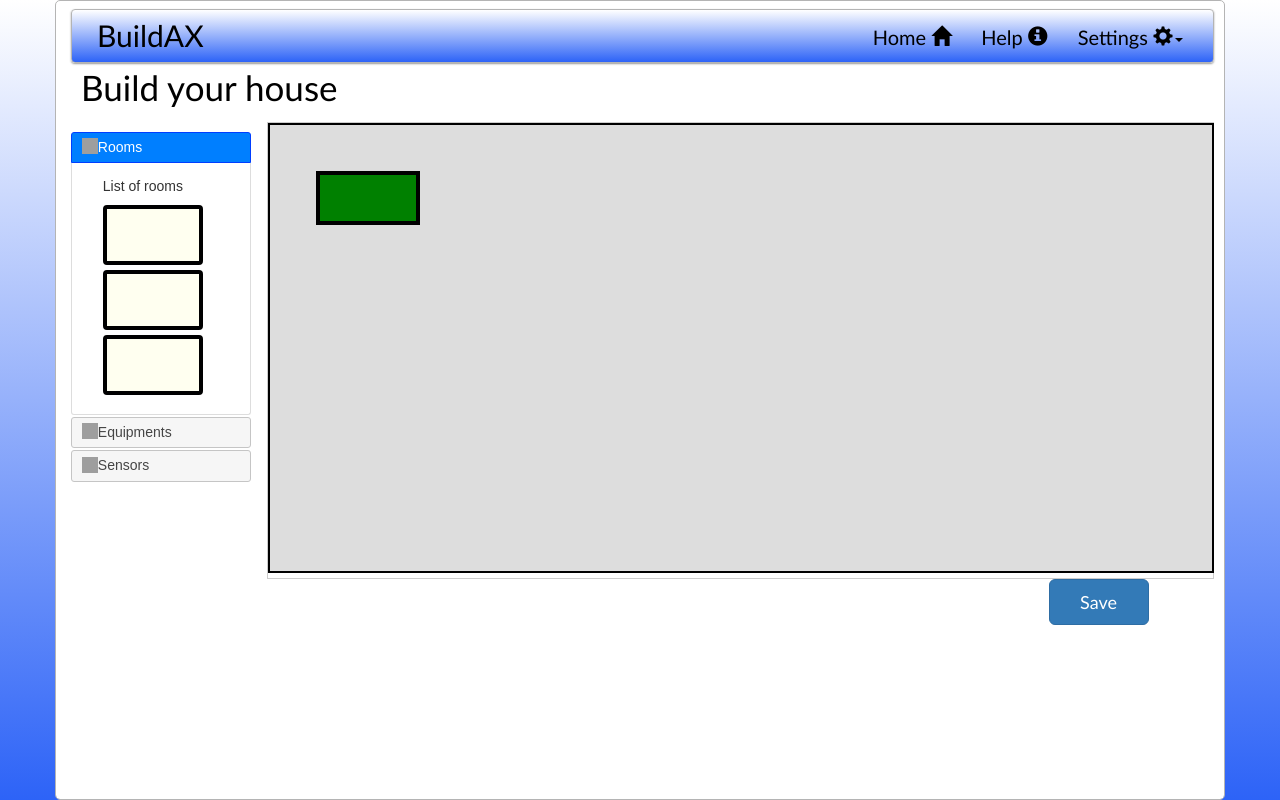
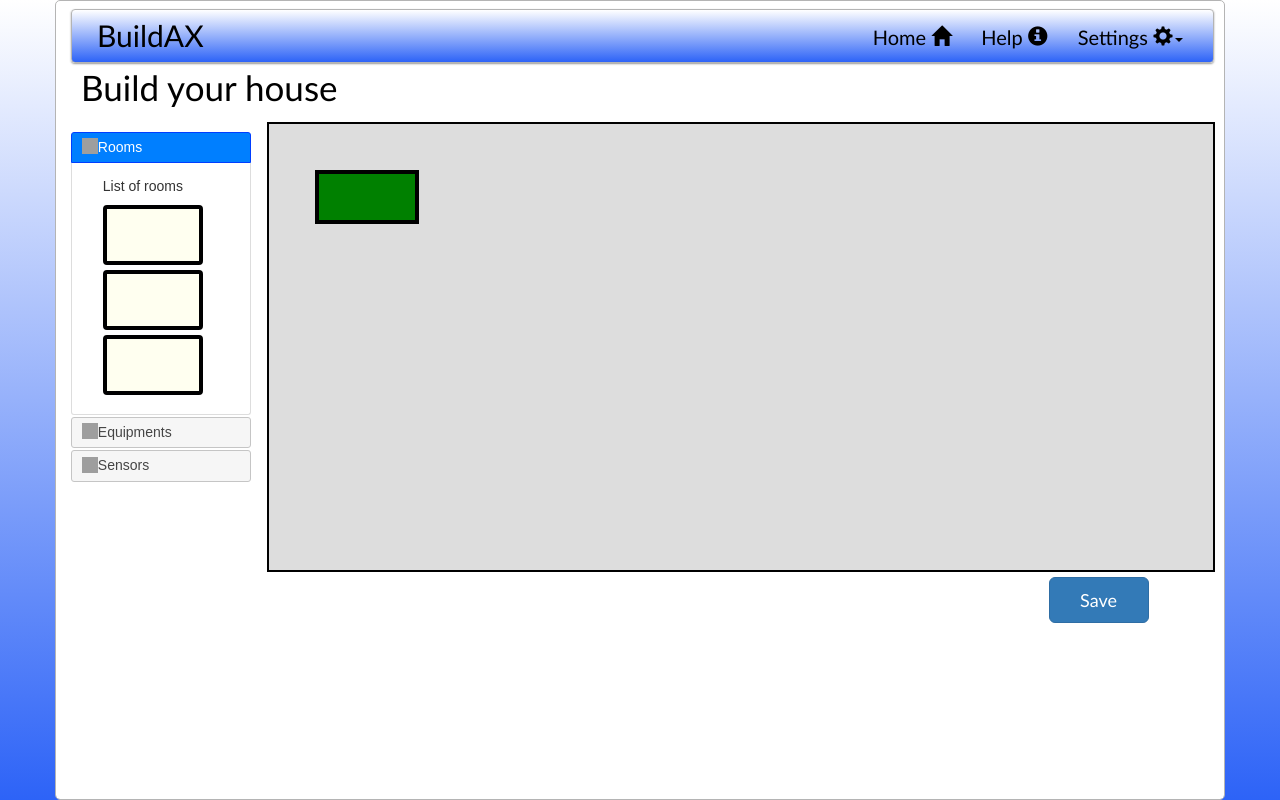
Before and after one commit to Williams94/DIY-Home-Monitoring-System, a PHP site: template views/build.twig in a window 1280 px wide. Run offline with PHP 8.4, Linux system fonts and the light colour scheme; the template is opened without the code that fills it, so the values that code supplies are empty; style sheets or scripts are compiled from the project's sources; some libraries are stand-ins or nearby versions; grey boxes are pictures that could not be loaded.

Commit message:
Removed container border

```diff
--- a/css/styles.less
+++ b/css/styles.less
@@ -167,7 +167,7 @@ h1 {
 
 /*-------------- Build using Kinetic------------------------*/
 #container {
-  border:solid 1px #ccc;
+
   width:auto;
   height:100%;
 
```
